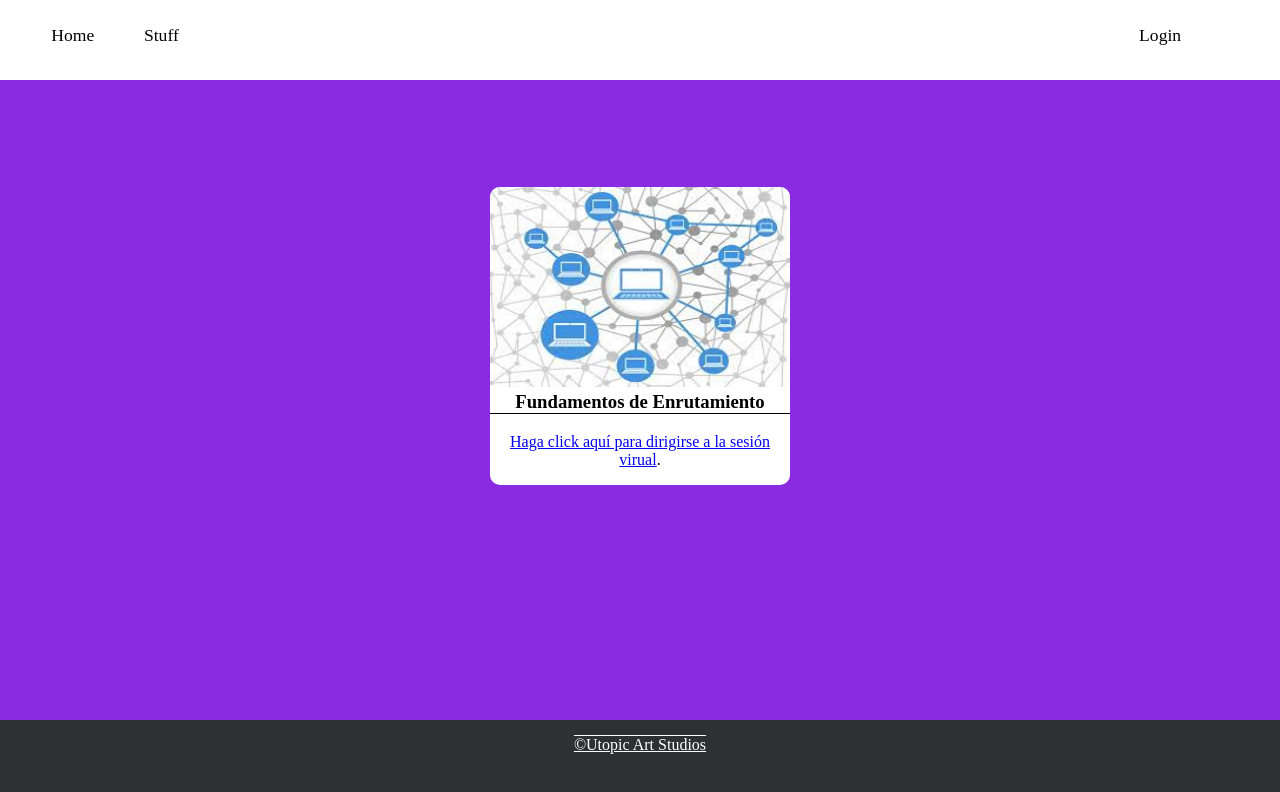
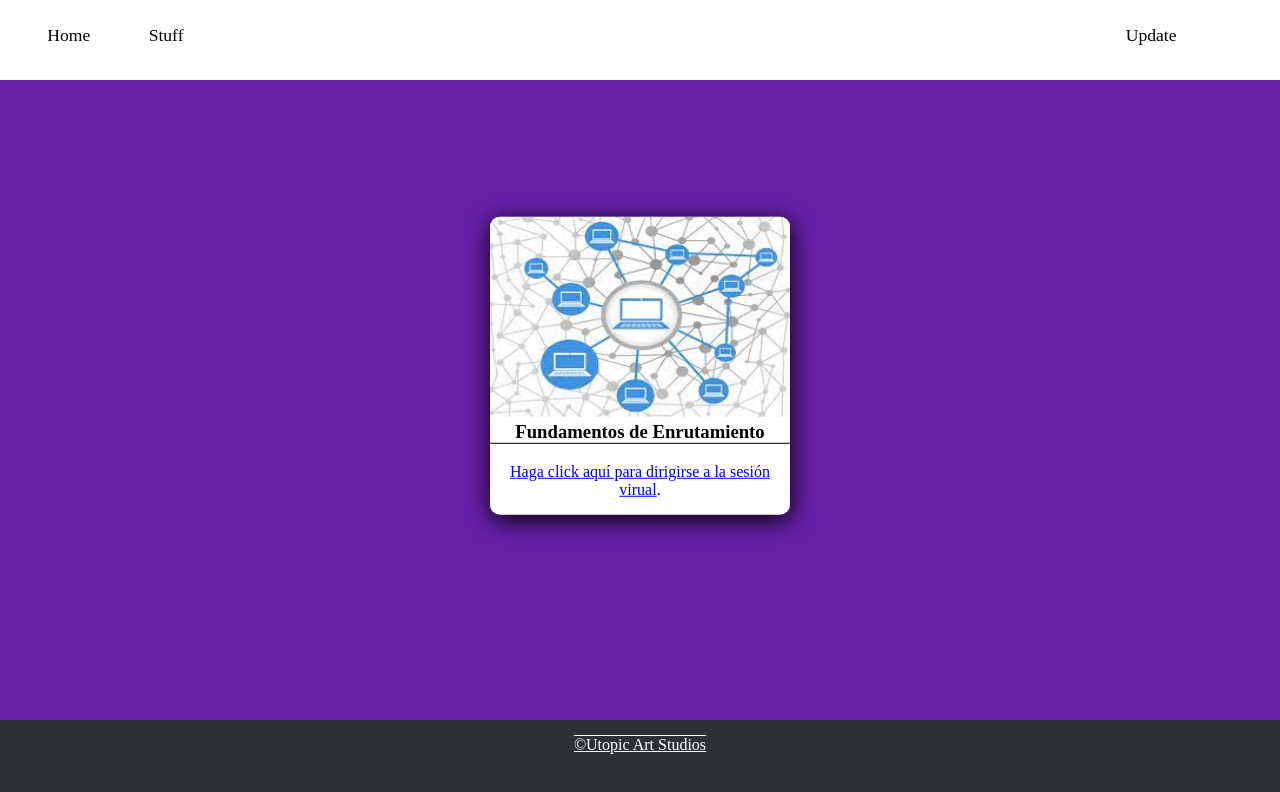
Before and after one commit to utopicArt/Scheduled-Class, a plain HTML site: page index.html in a window 1280 px wide. Drawn offline with Linux system fonts and the light colour scheme.

Commit message:
Base 0.0.1
*Animacion de hover

```diff
--- a/index.html
+++ b/index.html
@@ -12,7 +12,7 @@
         <ol>
             <li><a href="./index.html">Home</a></li>
             <li><a href="#">Stuff</a></li>
-            <li><a href="#">Login</a></li>
+            <li><a href="#">Update</a></li>
         </ol>
     </header>
     <div class="container">
--- a/style/main.css
+++ b/style/main.css
@@ -1,3 +1,7 @@
+*{
+    transition: 0.5s all;
+}
+
 html{
     margin: 0;
 }
@@ -25,17 +29,23 @@ header ol{
 header ol li{
     display: inline;
     color: black;
-    padding-left: 4%;
+    margin-left: 3%;
     font-size: 1.1rem;
     float: left;
+    text-align: center;
+    width: 60px;
 }
 
 header ol li a{
     text-decoration: none;
     color:black;
+    transition: 0.2s all;
 }
 header ol li a:hover{
     font-size: 1.2rem;
+    color: #6620A7;
+    text-decoration: underline;
+    font-weight: 600;
 }
 
 /*header ol li :not(a:hover){
@@ -48,7 +58,7 @@ header ol li:last-child{
 }
 
 .container{
-    background-color: blueviolet;
+    background-color: #6620A7;
     margin-top: 0;
     height: 80%;
     display: flex;
@@ -64,11 +74,13 @@ header ol li:last-child{
     background-color: white;
     text-align: center;
     border-radius: 10px;
+    box-shadow: 1px 5px 25px 0;
+    transform: translateY(10%);
 
 }
 
-#carrousel{
-    margin-top: 0;
+.container #carrousel:hover{
+    transform: translateX(-5px);
 }
 
 .card img{
```
